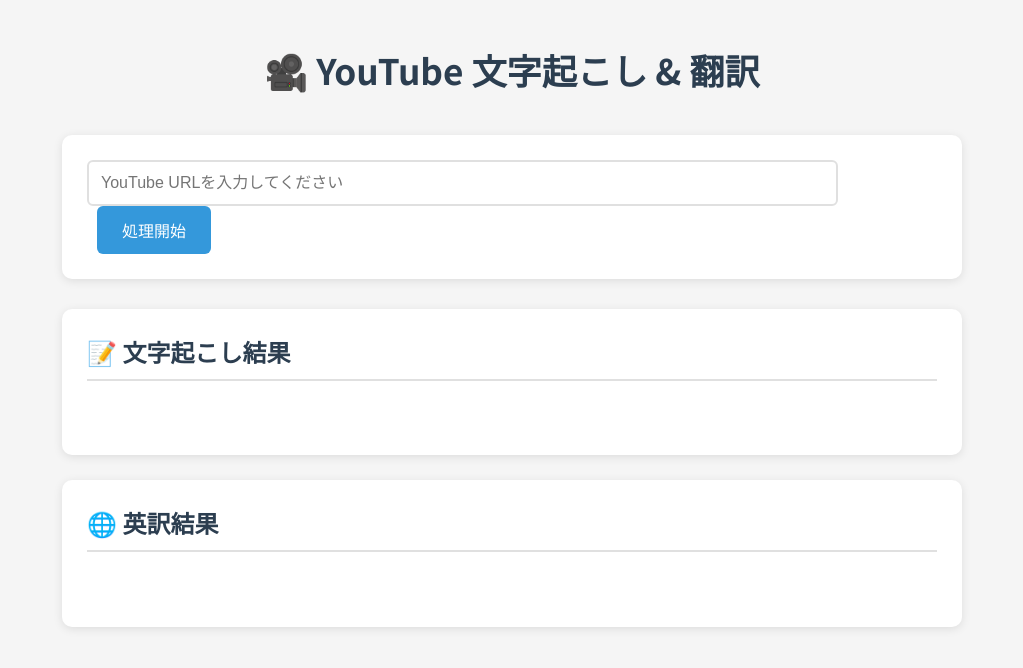
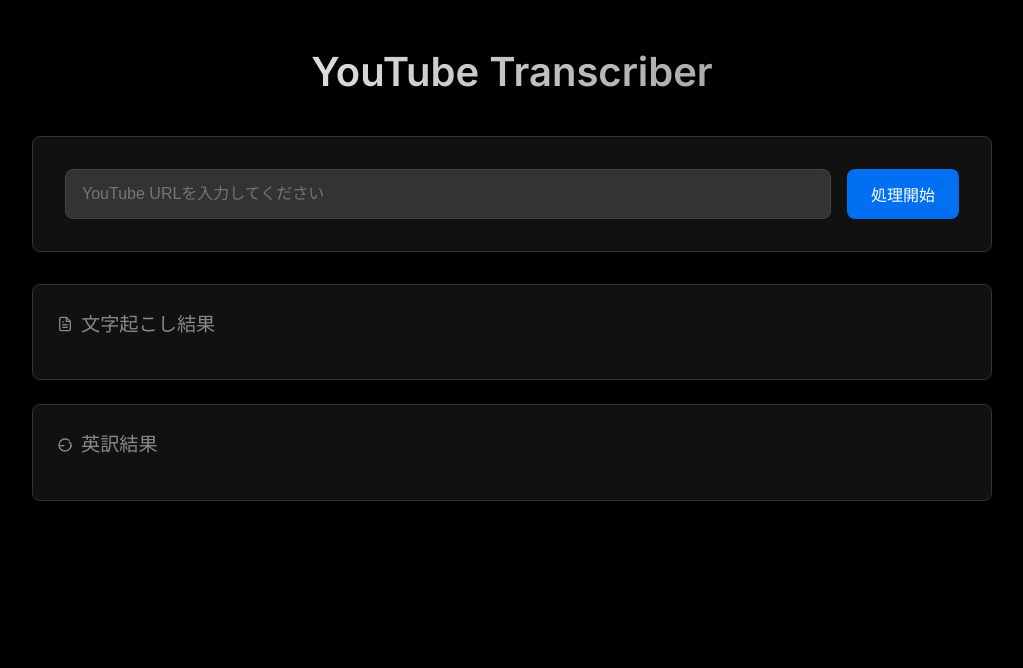
Before and after one commit to tsubouchi/youtube_downloader, a FastAPI app: page / in a window 1280 px wide. Shown: the top 668 px of the page, without its empty margins (128-1151 px from the left). Run offline with FastAPI, Linux system fonts and the light colour scheme.

Commit message:
Update UI to modern dark theme with Vercel-like design

```diff
--- a/templates/index.html
+++ b/templates/index.html
@@ -2,120 +2,167 @@
 <html>
 <head>
     <title>YouTube 文字起こし & 翻訳</title>
-    <link href="https://fonts.googleapis.com/css2?family=Noto+Sans+JP:wght@400;500;700&display=swap" rel="stylesheet">
+    <link href="https://fonts.googleapis.com/css2?family=Inter:wght@400;500;600&family=Noto+Sans+JP:wght@400;500;700&display=swap" rel="stylesheet">
     <style>
+        :root {
+            --background: #000;
+            --foreground: #fff;
+            --accents-1: #111111;
+            --accents-2: #333333;
+            --accents-3: #444444;
+            --accents-4: #666666;
+            --accents-5: #888888;
+            --success: #0070f3;
+            --error: #ff0000;
+            --radius: 8px;
+        }
+
+        * {
+            margin: 0;
+            padding: 0;
+            box-sizing: border-box;
+        }
+
         body {
-            font-family: 'Noto Sans JP', sans-serif;
-            max-width: 900px;
+            font-family: 'Inter', 'Noto Sans JP', sans-serif;
+            background-color: var(--background);
+            color: var(--foreground);
+            max-width: 1000px;
             margin: 0 auto;
-            padding: 20px;
-            background-color: #f5f5f5;
-            color: #333;
+            padding: 40px 20px;
+            line-height: 1.6;
         }
 
         h1 {
             text-align: center;
-            color: #2c3e50;
-            margin-bottom: 40px;
-            font-size: 2.2em;
+            font-size: 2.5em;
+            font-weight: 600;
+            margin-bottom: 2rem;
+            background: linear-gradient(to right, #fff, #888);
+            -webkit-background-clip: text;
+            -webkit-text-fill-color: transparent;
         }
 
         #processForm {
-            background: white;
-            padding: 25px;
-            border-radius: 10px;
-            box-shadow: 0 2px 10px rgba(0,0,0,0.1);
-            margin-bottom: 30px;
+            background: var(--accents-1);
+            padding: 2rem;
+            border-radius: var(--radius);
+            border: 1px solid var(--accents-2);
+            margin-bottom: 2rem;
+            display: flex;
+            gap: 1rem;
+            transition: border-color 0.3s ease;
+        }
+
+        #processForm:hover {
+            border-color: var(--accents-3);
         }
 
         input[type="text"] {
-            width: 85%;
-            padding: 12px;
-            border: 2px solid #e0e0e0;
-            border-radius: 6px;
-            font-size: 16px;
-            transition: border-color 0.3s;
+            flex: 1;
+            background: var(--accents-2);
+            border: 1px solid var(--accents-3);
+            color: var(--foreground);
+            padding: 0.8rem 1rem;
+            border-radius: var(--radius);
+            font-size: 1rem;
+            transition: all 0.3s ease;
         }
 
         input[type="text"]:focus {
             outline: none;
-            border-color: #3498db;
+            border-color: var(--success);
+            background: var(--accents-1);
         }
 
         button {
-            background-color: #3498db;
+            background: var(--success);
             color: white;
             border: none;
-            padding: 12px 25px;
-            border-radius: 6px;
+            padding: 0.8rem 1.5rem;
+            border-radius: var(--radius);
             cursor: pointer;
-            font-size: 16px;
-            transition: background-color 0.3s;
-            margin-left: 10px;
+            font-size: 1rem;
+            font-weight: 500;
+            transition: opacity 0.3s ease;
+            white-space: nowrap;
         }
 
         button:hover {
-            background-color: #2980b9;
+            opacity: 0.8;
         }
 
         .loading {
             display: none;
             text-align: center;
-            padding: 20px;
-            color: #666;
+            padding: 1rem;
+            color: var(--accents-5);
+            font-size: 0.9rem;
         }
 
         .loading::after {
-            content: "⌛";
-            margin-left: 8px;
-            animation: rotate 1.5s infinite linear;
+            content: "";
             display: inline-block;
+            width: 1rem;
+            height: 1rem;
+            border: 2px solid var(--accents-5);
+            border-radius: 50%;
+            border-top-color: var(--success);
+            animation: spin 1s linear infinite;
+            margin-left: 0.5rem;
+            vertical-align: middle;
         }
 
         .result-box {
-            background: white;
-            margin-top: 25px;
-            padding: 25px;
-            border-radius: 10px;
-            box-shadow: 0 2px 10px rgba(0,0,0,0.1);
+            background: var(--accents-1);
+            margin-top: 1.5rem;
+            padding: 1.5rem;
+            border-radius: var(--radius);
+            border: 1px solid var(--accents-2);
+            transition: border-color 0.3s ease;
+        }
+
+        .result-box:hover {
+            border-color: var(--accents-3);
         }
 
         .result-box h2 {
-            color: #2c3e50;
-            margin-top: 0;
-            padding-bottom: 10px;
-            border-bottom: 2px solid #e0e0e0;
+            color: var(--accents-5);
+            margin-bottom: 1rem;
+            font-size: 1.2rem;
+            font-weight: 500;
+            display: flex;
+            align-items: center;
+            gap: 0.5rem;
         }
 
         #transcription, #translation {
-            line-height: 1.6;
-            padding: 15px 0;
+            color: var(--foreground);
+            line-height: 1.8;
+            font-size: 1rem;
         }
 
-        @keyframes rotate {
-            from { transform: rotate(0deg); }
+        @keyframes spin {
             to { transform: rotate(360deg); }
         }
 
         @media (max-width: 768px) {
             body {
-                padding: 15px;
+                padding: 20px;
             }
 
-            input[type="text"] {
-                width: 100%;
-                margin-bottom: 10px;
+            #processForm {
+                flex-direction: column;
             }
 
             button {
                 width: 100%;
-                margin-left: 0;
             }
         }
     </style>
 </head>
 <body>
-    <h1>🎥 YouTube 文字起こし & 翻訳</h1>
+    <h1>YouTube Transcriber</h1>
 
     <form id="processForm">
         <input type="text" id="youtube_url" name="youtube_url"
@@ -126,12 +173,29 @@
     <div class="loading">処理中です。しばらくお待ちください...</div>
 
     <div class="result-box">
-        <h2>📝 文字起こし結果</h2>
+        <h2>
+            <svg width="16" height="16" viewBox="0 0 24 24" fill="none" stroke="currentColor" stroke-width="2">
+                <path d="M14 2H6a2 2 0 0 0-2 2v16a2 2 0 0 0 2 2h12a2 2 0 0 0 2-2V8z"></path>
+                <polyline points="14 2 14 8 20 8"></polyline>
+                <line x1="16" y1="13" x2="8" y2="13"></line>
+                <line x1="16" y1="17" x2="8" y2="17"></line>
+                <polyline points="10 9 9 9 8 9"></polyline>
+            </svg>
+            文字起こし結果
+        </h2>
         <div id="transcription"></div>
     </div>
 
     <div class="result-box">
-        <h2>🌐 英訳結果</h2>
+        <h2>
+            <svg width="16" height="16" viewBox="0 0 24 24" fill="none" stroke="currentColor" stroke-width="2">
+                <path d="M21 12a9 9 0 1 1-9-9c2.52 0 4.85.83 6.72 2.24"></path>
+                <path d="M3 13h8"></path>
+                <path d="M21 10l-3-3"></path>
+                <path d="M21 10v5"></path>
+            </svg>
+            英訳結果
+        </h2>
         <div id="translation"></div>
     </div>
 
@@ -142,10 +206,13 @@
             const loading = document.querySelector('.loading');
             const transcriptionBox = document.getElementById('transcription');
             const translationBox = document.getElementById('translation');
+            const submitButton = document.querySelector('button');
 
             loading.style.display = 'block';
             transcriptionBox.textContent = '';
             translationBox.textContent = '';
+            submitButton.disabled = true;
+            submitButton.style.opacity = '0.5';
 
             const formData = new FormData();
             formData.append('youtube_url',
@@ -168,6 +235,8 @@
                 alert('エラーが発生しました: ' + error);
             } finally {
                 loading.style.display = 'none';
+                submitButton.disabled = false;
+                submitButton.style.opacity = '1';
             }
         };
     </script>
```
